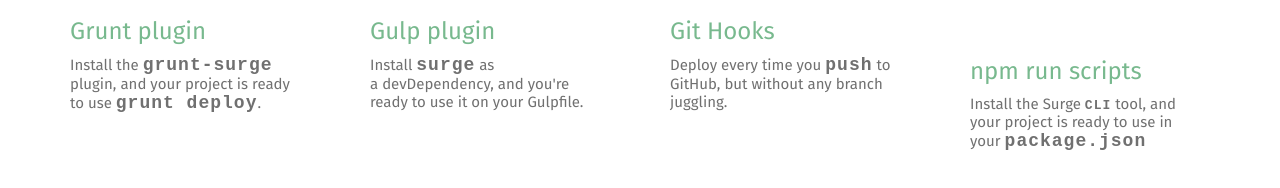
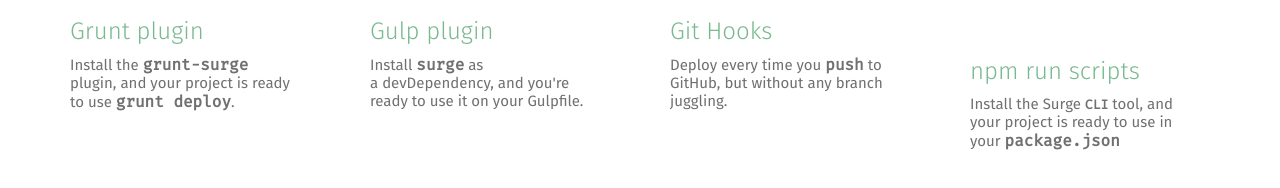
Before and after one commit to WillemDT369/css-integration, a plain HTML site: page index.html in a window 1280 px wide. Shown: the part 222-410 px from the top of the page. Drawn offline with Linux system fonts and the light colour scheme.

Commit message:
remove letter-spacing not necessary and add font fira mono for span

```diff
--- a/index.html
+++ b/index.html
@@ -4,6 +4,7 @@
     <meta charset="UTF-8" />
     <meta name="viewport" content="width=device-width, initial-scale=1.0" />
     <link href="https://fonts.googleapis.com/css2?family=Fira+Sans&display=swap" rel="stylesheet">
+    <link href="https://fonts.googleapis.com/css2?family=Fira+Mono&family=Fira+Sans:wght@300&display=swap" rel="stylesheet">
     <link rel="stylesheet" href="style.css">
     <title>Interface #</title>
   </head>
@@ -44,7 +45,4 @@
         </div>
     </div>
   </body>
-
-<script src="https://kit.fontawesome.com/yourcode.js"></script>
-
 </html>
--- a/style.css
+++ b/style.css
@@ -53,9 +53,8 @@ a{
 
 span{
     font-weight: 700;
-    font-size: large;
-    font-family: 'Courier New', Courier, monospace;
-    letter-spacing: 1px;
+    font-size: medium;
+    font-family: 'Fira Mono', monospace;
 }
 span.np{
     font-size: small;
```
